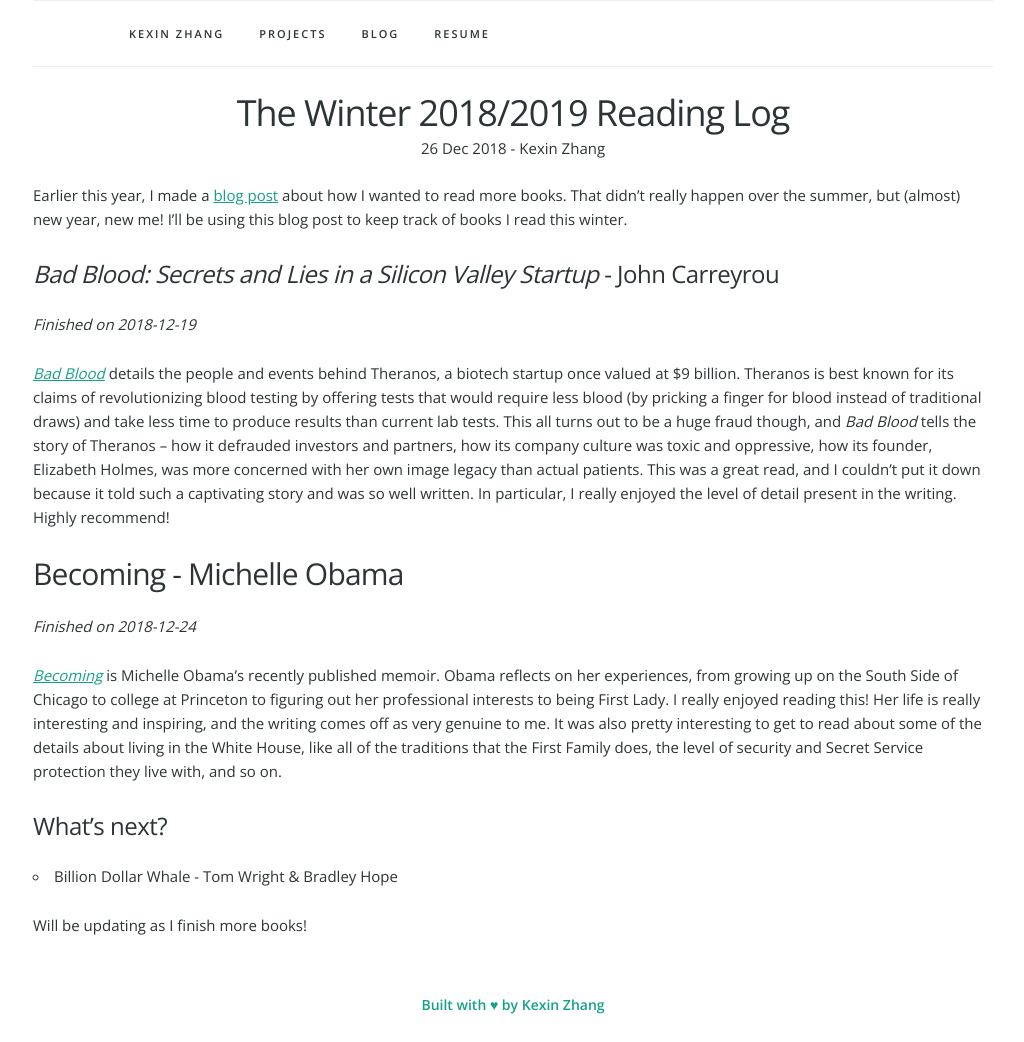
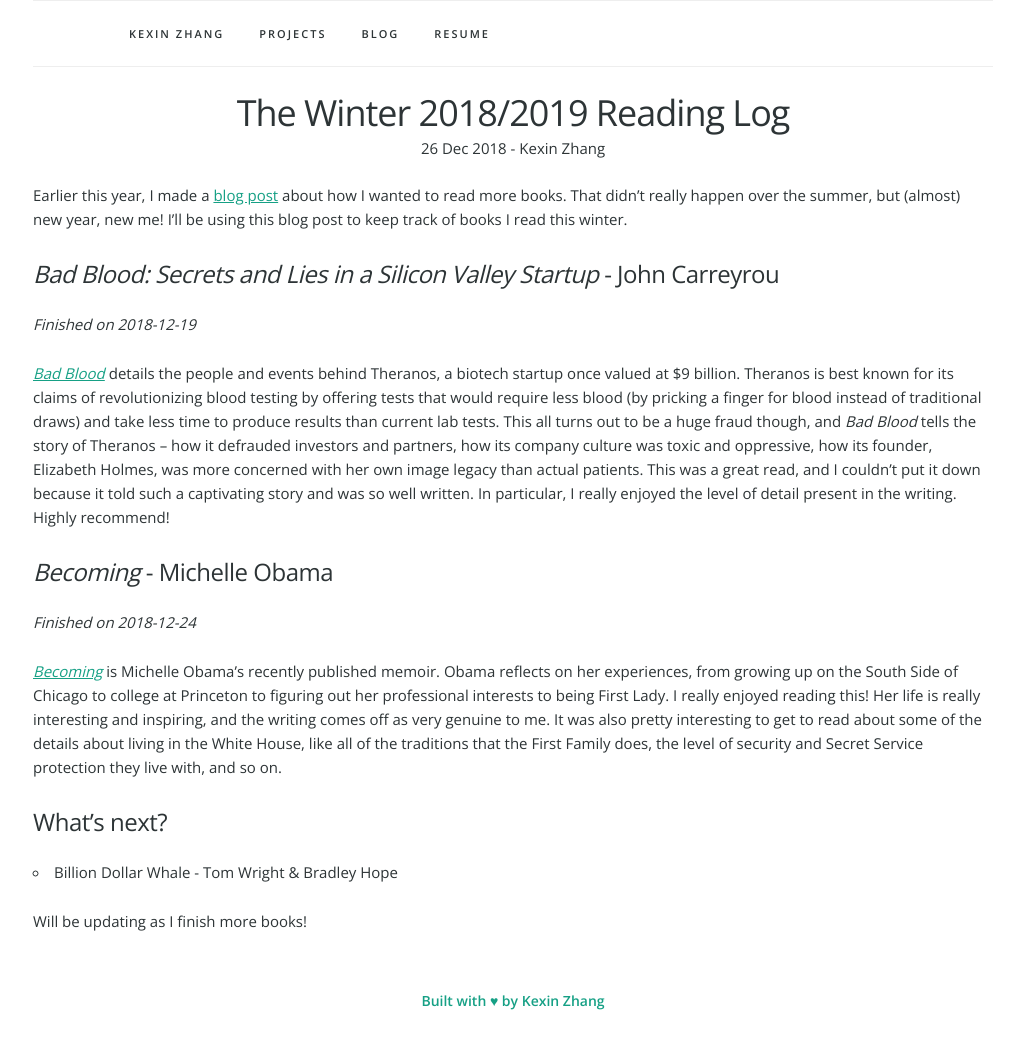
Before and after one commit to kexin-zhang/kexin-zhang.github.io, a Jekyll site: the page built from _posts/2018-12-26-winter-reading-log.md, in a window 1280 px wide. Shown: the whole page, without its empty margins (127-1151 px from the left). Built offline with Jekyll 4.4.1, drawn with Linux system fonts in a browser that asks for light colours; nearby versions of some CDN libraries.

Commit message:
fix formatting

```diff
--- a/_posts/2018-12-26-winter-reading-log.md
+++ b/_posts/2018-12-26-winter-reading-log.md
@@ -12,7 +12,7 @@
 
 *[Bad Blood](https://www.amazon.com/dp/B078VW3VM7)* details the people and events behind Theranos, a biotech startup once valued at $9 billion. Theranos is best known for its claims of revolutionizing blood testing by offering tests that would require less blood (by pricking a finger for blood instead of traditional draws) and take less time to produce results than current lab tests. This all turns out to be a huge fraud though, and *Bad Blood* tells the story of Theranos -- how it defrauded investors and partners, how its company culture was toxic and oppressive, how its founder, Elizabeth Holmes, was more concerned with her own image legacy than actual patients. This was a great read, and I couldn't put it down because it told such a captivating story and was so well written. In particular, I really enjoyed the level of detail present in the writing. Highly recommend!
 
-#### Becoming - Michelle Obama
+##### *Becoming* - Michelle Obama
 
 *Finished on 2018-12-24*
 
```
